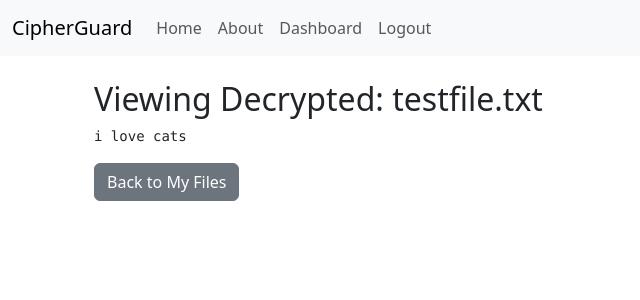
After one commit to rmwebb2/NewEncryptionHub, a Flask app: page /view_decrypted/2 in a window 1280 px wide. The commit adds this page. Shown: the top 300 px of the page, without its empty margins (0-640 px from the left). Run offline with Flask 3, Linux system fonts and the light colour scheme; a user stored in the database is signed in.

Commit message:
allows in app viewing of decrypted text files -- text file only!!

```diff
--- a/app.py
+++ b/app.py
@@ -187,6 +187,43 @@ def download_decrypted_file(file_id):
                  download_name=file_record.filename,
                  as_attachment=True)
 
+@app.route('/view_decrypted/<int:file_id>')
+@login_required
+def view_decrypted_file(file_id):
+    file_record = File.query.get_or_404(file_id)
+    # Ensure the file belongs to the current user
+    if file_record.user_id != current_user.id:
+        flash("You do not have permission to view this file.", "danger")
+        return redirect(url_for('my_files'))
+
+    # Read the encrypted file data from disk
+    with open(file_record.filepath, 'rb') as f:
+        encrypted_data = f.read()
+
+    # Retrieve the stored encryption key and decode it
+    key = base64.b64decode(file_record.encryption_key)
+    # Extract the IV (first block) and the ciphertext
+    iv = encrypted_data[:AES.block_size]
+    ciphertext = encrypted_data[AES.block_size:]
+
+    try:
+        # Decrypt the data
+        cipher = AES.new(key, AES.MODE_CBC, iv)
+        decrypted_data = unpad(cipher.decrypt(ciphertext), AES.block_size)
+    except Exception as e:
+        flash(f"Decryption failed: {str(e)}", "danger")
+        return redirect(url_for('my_files'))
+
+    # Convert bytes to a string (assuming the file is text-based)
+    try:
+        content = decrypted_data.decode('utf-8')
+    except UnicodeDecodeError:
+        # If it's not a text file, let the user know
+        flash("This file doesn't appear to be a text file.", "warning")
+        return redirect(url_for('my_files'))
+
+    return render_template('view_decrypted.html', content=content, filename=file_record.filename)
+
 # route to delete a file
 @app.route('/delete_file/<int:file_id>', methods=['POST'])
 @login_required
--- a/templates/my_files.html
+++ b/templates/my_files.html
@@ -11,7 +11,9 @@
             <a href="{{ url_for('download_file', file_id=file.id) }}" class="btn btn-sm btn-outline-primary">Download Encrypted</a>
             <!-- Link to download decrypted file -->
             <a href="{{ url_for('download_decrypted_file', file_id=file.id) }}" class="btn btn-sm btn-outline-success">Download Decrypted</a>
-            <!-- Delete file form -->
+            <!-- New "View Decrypted" button for text files -->
+            <a href="{{ url_for('view_decrypted_file', file_id=file.id) }}" class="btn btn-sm btn-outline-info">View Decrypted</a>
+            <!-- Existing Delete button/form -->
             <form action="{{ url_for('delete_file', file_id=file.id) }}" method="POST" style="display:inline-block;">
               <button type="submit" class="btn btn-sm btn-outline-danger">Delete</button>
             </form>
--- /dev/null
+++ b/templates/view_decrypted.html
@@ -0,0 +1,8 @@
+{% extends "base.html" %}
+{% block content %}
+  <div class="container mt-4">
+    <h2>Viewing Decrypted: {{ filename }}</h2>
+    <pre>{{ content }}</pre>
+    <a href="{{ url_for('my_files') }}" class="btn btn-secondary">Back to My Files</a>
+  </div>
+{% endblock %}
```
